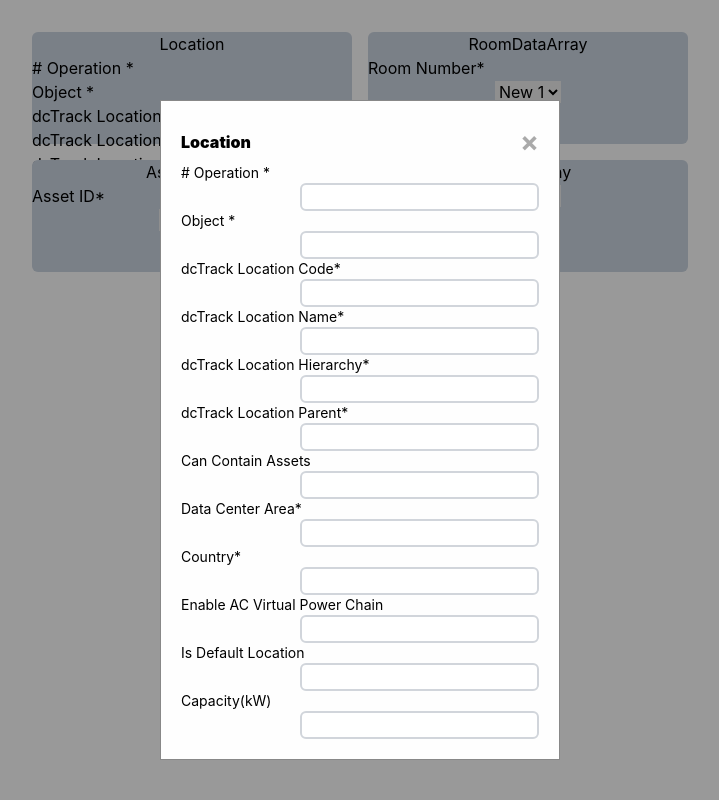
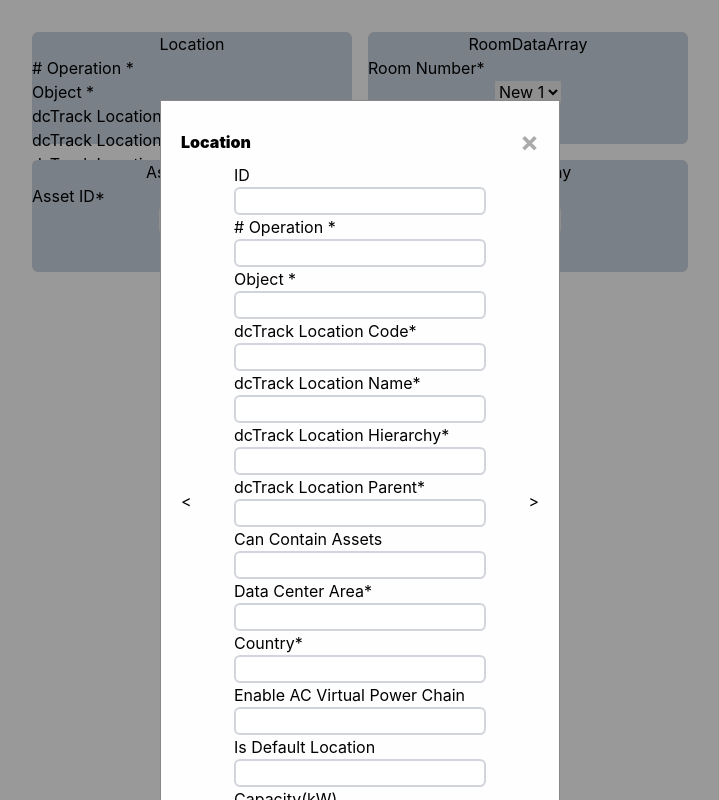
Before and after one commit to TravisAlanH/SunbirdDCIMSurveyv5, a React (Create React App) app: page / in a window 1280 px wide. Both pictures are taken after a click on the element 472 px from the left and 88 px from the top of the page. Shown: the whole page, without its empty margins (280-999 px from the left). Built offline with nearby package versions, Linux system fonts and the light colour scheme.

Commit message:
Made All Sections an Array

```diff
--- a/src/Components/Body/Modal.js
+++ b/src/Components/Body/Modal.js
@@ -1,19 +1,19 @@
 import React from "react";
 import { useSelector, useDispatch } from "react-redux";
 import * as actions from "../../Slices/CounterSlice";
-// import Current from "./Current";
 
 // CHECKS : "Type", "Condition", "Damage", "Note", "GPS"
 
 export default function Modal() {
   const BASE_DATA = useSelector((state) => state.location.Location[0]);
   // const [currentShowIndex, setCurrentShowIndex] = React.useState(0);
+  const [currentLocationIndex, setCurrentLocationIndex] = React.useState(0);
   const [currentRoomIndex, setCurrentRoomIndex] = React.useState(0);
   const [currentAssetsIndex, setCurrentAssetsIndex] = React.useState(0);
   const [currentRacksIndex, setCurrentRacksIndex] = React.useState(0);
 
-  let setIndex = [setCurrentRoomIndex, setCurrentAssetsIndex, setCurrentRacksIndex];
-  let useIndex = [currentRoomIndex, currentAssetsIndex, currentRacksIndex];
+  let setIndex = [setCurrentLocationIndex, setCurrentRoomIndex, setCurrentAssetsIndex, setCurrentRacksIndex];
+  let useIndex = [currentLocationIndex, currentRoomIndex, currentAssetsIndex, currentRacksIndex];
   const dispatch = useDispatch();
   let payload = {
     index: 0,
@@ -26,7 +26,6 @@
     const direction = boolValue ? 1 : -1;
     const newIndex = (index + direction + arrayLength) % arrayLength;
     return newIndex;
-    // setCurrentAssetsArray(BASE_DATA["AssetsArray"][currentShowIndex]);
   }
 
   return (
@@ -56,7 +55,6 @@
           >
             {/* DATA IN BLOCK */}
             {modalBlock}
-            {Array.isArray(BASE_DATA[modalBlock]) ? (
             <div>
               {BASE_DATA[modalBlock]
                 .filter((_, index) => index === useIndex[modalIndex])
@@ -79,7 +77,6 @@
                   onClick={(e) => e.stopPropagation()}
                   onChange={(e) => {
                     let set = setIndex[modalIndex];
-                      console.log(e);
                     set(e.target.options.selectedIndex);
                   }}
                 >
@@ -91,20 +88,6 @@
                 </select>
               </div>
             </div>
-            ) : (
-              Object.keys(BASE_DATA[modalBlock])
-                .filter((item) => item.includes("*"))
-                .filter((item) => BASE_DATA[modalBlock][item] === "")
-                .map((item, index) => (
-                  <div key={index}>
-                    <div className="flex flex-row justify-start">
-                      <label>{item}</label>
-                    </div>
-                  </div>
-                ))
-            )}
-
-            {/* DATA IN BLOCK */}
             <div className="modal" id={"modal" + modalIndex}>
               <div className="modal-content max-w-[25rem]">
                 <div className="flex flex-row justify-between items-center">
@@ -114,7 +97,6 @@
                   </span>
                 </div>
                 {/* {item} */}
-                {Array.isArray(BASE_DATA[modalBlock]) ? (
                 <div>
                   <div className="flex flex-row justify-between items-center w-full">
                     <button
@@ -146,6 +128,9 @@
                                       payload.value = e.target.value;
                                       payload.arrayIndex = useIndex[modalIndex];
                                       switch (modalBlock) {
+                                        case "Location":
+                                          dispatch(actions.updateKeyValueInLocation(payload));
+                                          break;
                                         case "AssetsArray":
                                           dispatch(actions.updateKeyValueInAssets(payload));
                                           break;
@@ -178,6 +163,9 @@
                   <button
                     onClick={() => {
                       switch (modalBlock) {
+                        case "Location":
+                          dispatch(actions.addToLocation(payload));
+                          break;
                         case "AssetsArray":
                           dispatch(actions.addToAssets(payload));
                           break;
@@ -195,37 +183,6 @@
                     Add
                   </button>
                 </div>
-                ) : (
-                  Object.keys(BASE_DATA[modalBlock]).map((item, index) => (
-                    <div key={index} className="flex flex-col w-full">
-                      <div className="flex flex-row justify-start">
-                        <label className="text-sm">{item}</label>
-                      </div>
-                      <div className="flex flex-row justify-end">
-                        <input
-                          className="w-2/3 border-2 border-gray-300 rounded-md"
-                          type="text"
-                          value={BASE_DATA[modalBlock][item]}
-                          onChange={(e) => {
-                            payload.index = 0;
-                            payload.key = item;
-                            payload.value = e.target.value;
-                            switch (modalBlock) {
-                              case "Location":
-                                dispatch(actions.updateKeyValueInLocation(payload));
-                                break;
-                              case "Assets":
-                                dispatch(actions.updateKeyValueInAssets(payload));
-                                break;
-                              default:
-                                break;
-                            }
-                          }}
-                        />
-                      </div>
-                    </div>
-                  ))
-                )}
               </div>
             </div>
           </div>
--- a/src/Slices/CounterSlice.js
+++ b/src/Slices/CounterSlice.js
@@ -3,7 +3,9 @@
 const initialState = {
   Location: [
     {
-      Location: {
+      Location: [
+        {
+          "ID": "",
           "# Operation *": "",
           "Object *": "",
           "dcTrack Location Code*": "",
@@ -17,6 +19,7 @@
           "Is Default Location": "",
           "Capacity(kW)": "",
         },
+      ],
       RoomDataArray: [
         {
           "ID": "",
@@ -71,6 +74,22 @@
   },
 };
 
+let LocationTemplate = {
+  "ID": "",
+  "# Operation *": "",
+  "Object *": "",
+  "dcTrack Location Code*": "",
+  "dcTrack Location Name*": "",
+  "dcTrack Location Hierarchy*": "",
+  "dcTrack Location Parent*": "",
+  "Can Contain Assets": "",
+  "Data Center Area*": "",
+  "Country*": "",
+  "Enable AC Virtual Power Chain": "",
+  "Is Default Location": "",
+  "Capacity(kW)": "",
+};
+
 let AssetsTemplate = {
   "ID": "",
   "Asset ID*": "",
@@ -119,9 +138,17 @@
   initialState,
   reducers: {
     //LOCATION
+
     updateKeyValueInLocation: (state, action) => {
-      state.Location[action.payload.index].Location[action.payload.key] = action.payload.value;
+      state.Location[action.payload.index].Location[action.payload.arrayIndex][action.payload.key] = action.payload.value;
+      if (action.payload.key === "dcTrack Location Code*") {
+        state.Location[action.payload.index].Location[action.payload.arrayIndex]["ID"] = action.payload.value;
+      }
     },
+    addToLocation: (state, action) => {
+      state.Location[action.payload.index].Location = [...state.Location[action.payload.index].Location, LocationTemplate];
+    },
+
     //ROOM DATA
     updateKeyValueInRoomData: (state, action) => {
       state.Location[action.payload.index].RoomDataArray[action.payload.arrayIndex][action.payload.key] = action.payload.value;
@@ -168,6 +195,6 @@
 /* The line `export const { updateLocationName, updateLocationCode, addToArray, removeFromArray,
 updateArrayValue } = locationSlice.actions;` is exporting specific action creators from the
 `locationSlice` slice. */
-export const { addToAssets, removeFromArray, updateArrayValue, updateKeyValueInLocation, updateKeyValueInRoomData, updateKeyValueInAssets, updateKeyValueInRack, addToRack, addToRoom, updateCurrent } = locationSlice.actions;
+export const { addToAssets, removeFromArray, updateArrayValue, updateKeyValueInLocation, addToLocation, updateKeyValueInRoomData, updateKeyValueInAssets, updateKeyValueInRack, addToRack, addToRoom, updateCurrent } = locationSlice.actions;
 // export {locationSlice.reducers} = locationSlice.actions
 export default locationSlice.reducer;
```
Lines whose indentation alone changed are shown as unchanged.
